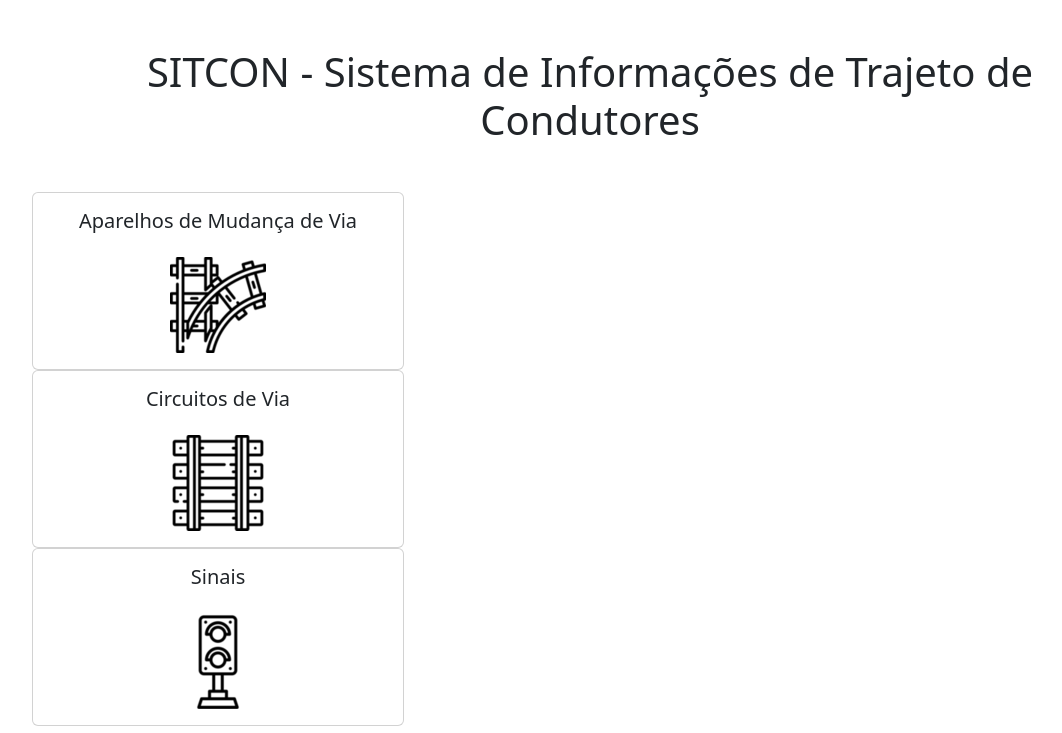
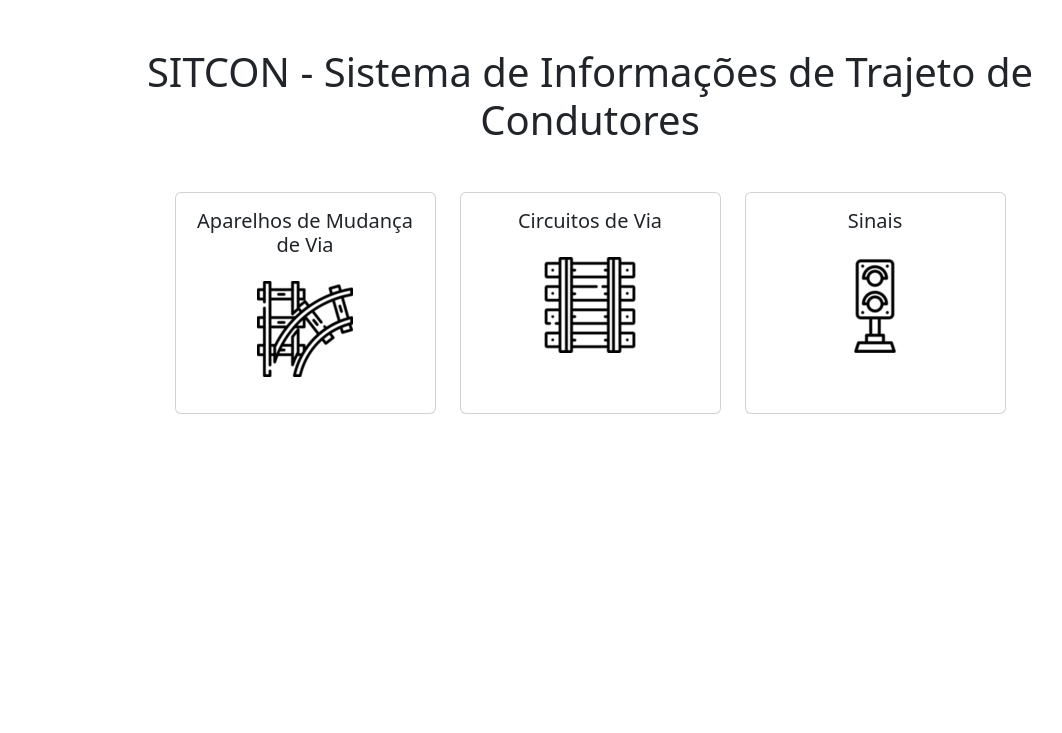
Before and after one commit to MuMurilo/Sitcon-Univesp, a Flask app: page /sitcon in a window 1280 px wide. Shown: the part 67-800 px from the top of the page, without its empty margins (50-1112 px from the left). Run offline with Flask 3, Linux system fonts and the light colour scheme; the visitor is signed in with stand-in values (Sample User, id 1).

Commit message:
atualização cards sitcon

```diff
--- a/sitcon_v2/templates/sitcon.html
+++ b/sitcon_v2/templates/sitcon.html
@@ -8,19 +8,29 @@
       href="https://cdn.jsdelivr.net/npm/bootstrap@5.3.0/dist/css/bootstrap.min.css"
       rel="stylesheet"
     />
+    <style>
+      .image-hover:hover img {
+        transform: scale(1.05);
+        box-shadow: 0 4px 8px rgba(0, 0, 0, 0.1);
+      }
+      .card {
+        margin-bottom: 20px; /* Espaço entre as linhas em dispositivos móveis */
+      }
+    </style>
   </head>
   <body>
     <nav class="navbar bg-primary navbar-dark">
       <div class="container-fluid">
         <a class="navbar-brand" href="#">
-            <img src="{{ url_for('static', filename='images/train3.png') }}"
+          <img
+            src="{{ url_for('static', filename='images/train3.png') }}"
             alt="Logo SITCON"
             width="40"
             height="40"
-                 class="d-inline-block align-text-top me-2">
+            class="d-inline-block align-text-top me-2"
+          />
           SITCON
         </a>
-
         <div class="d-flex">
           <a href="{{ url_for('logout') }}" class="btn btn-outline-light">
             <i class="bi bi-box-arrow-right me-1"></i> Sair
@@ -34,70 +44,60 @@
         SITCON - Sistema de Informações de Trajeto de Condutores
       </h1>
 
-      <div class="col-md-4">
+      <!-- Linha com os 3 cards alinhados horizontalmente -->
+      <div class="row justify-content-center">
+        <!-- justify-content-center centraliza os cards -->
+        <!-- Card 1 - AMV -->
+        <div class="col-md-3">
           <div class="card h-100">
             <div class="card-body text-center">
               <h5 class="card-title">Aparelhos de Mudança de Via</h5>
               <a href="/amv" class="d-inline-block mt-3 image-hover">
-        <img src="{{ url_for('static', filename='images/amv.png') }}"
+                <img
+                  src="{{ url_for('static', filename='images/amv.png') }}"
                   alt=""
                   class="img-fluid rounded"
-             style="max-width: 200px; transition: transform 0.3s;">
+                  style="max-width: 200px"
+                />
               </a>
             </div>
           </div>
         </div>
 
-<style>
-  .image-hover:hover img {
-    transform: scale(1.05);
-    box-shadow: 0 4px 8px rgba(0,0,0,0.1);
-  }
-</style>
-
-        <div class="col-md-4">
+        <div class="col-md-3">
           <div class="card h-100">
             <div class="card-body text-center">
               <h5 class="card-title">Circuitos de Via</h5>
               <a href="/cdv" class="d-inline-block mt-3 image-hover">
-        <img src="{{ url_for('static', filename='images/cdv.png') }}"
+                <img
+                  src="{{ url_for('static', filename='images/cdv.png') }}"
                   alt="Acessar CDV"
                   class="img-fluid rounded"
-             style="max-width: 200px; transition: transform 0.3s;">
+                  style="max-width: 200px"
+                />
               </a>
             </div>
           </div>
         </div>
 
-<style>
-  .image-hover:hover img {
-    transform: scale(1.05);
-    box-shadow: 0 4px 8px rgba(0,0,0,0.1);
-  }
-</style>
-
-        <div class="col-md-4">
+        <div class="col-md-3">
           <div class="card h-100">
             <div class="card-body text-center">
               <h5 class="card-title">Sinais</h5>
               <a href="sinais" class="d-inline-block mt-3 image-hover">
-        <img src="{{ url_for('static', filename='images/sinal.png') }}"
-             alt="Acessar CDV"
+                <img
+                  src="{{ url_for('static', filename='images/sinal.png') }}"
+                  alt="Acessar Sinais"
                   class="img-fluid rounded"
-             style="max-width: 200px; transition: transform 0.3s;">
+                  style="max-width: 200px"
+                />
               </a>
             </div>
           </div>
         </div>
-
-<style>
-  .image-hover:hover img {
-    transform: scale(1.05);
-    box-shadow: 0 4px 8px rgba(0,0,0,0.1);
-  }
-</style>
       </div>
     </div>
+
     <script src="https://cdn.jsdelivr.net/npm/bootstrap@5.3.0/dist/js/bootstrap.bundle.min.js"></script>
   </body>
 </html>
```
Lines whose indentation alone changed are shown as unchanged.
